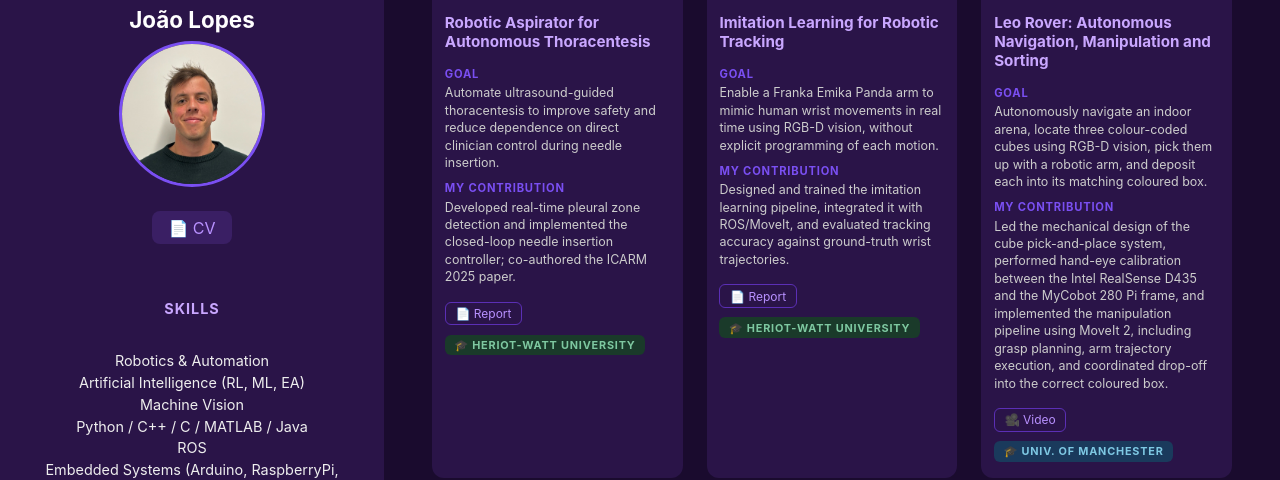
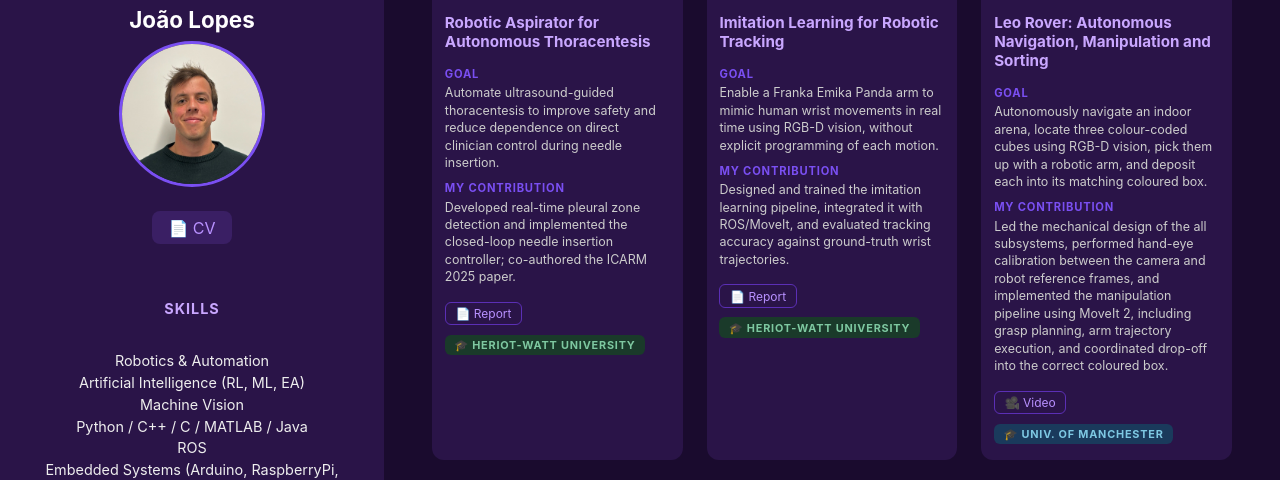
Before and after one commit to joao1324/joao1324.github.io, a Jekyll site: the page built from index.markdown, in a window 1280 px wide and 900 px high, scrolled down 685 px, cut to the strip 41-521 px from the top of the window. Built offline with Jekyll 4.4.1, drawn with Linux system fonts in a browser that asks for light colours; nearby versions of some CDN libraries.

Commit message:
Update portfolio content

```diff
--- a/_layouts/portfolio.html
+++ b/_layouts/portfolio.html
@@ -332,7 +332,7 @@
             <div class="label">Goal</div>
             <p>Autonomously navigate an indoor arena, locate three colour-coded cubes using RGB-D vision, pick them up with a robotic arm, and deposit each into its matching coloured box.</p>
             <div class="label">My Contribution</div>
-            <p>Led the mechanical design of the cube pick-and-place system, performed hand-eye calibration between the Intel RealSense D435 and the MyCobot 280 Pi frame, and implemented the manipulation pipeline using MoveIt 2, including grasp planning, arm trajectory execution, and coordinated drop-off into the correct coloured box.</p>
+            <p>Led the mechanical design of the all subsystems, performed hand-eye calibration between the camera and robot reference frames, and implemented the manipulation pipeline using MoveIt 2, including grasp planning, arm trajectory execution, and coordinated drop-off into the correct coloured box.</p>
             <a class="report-link" href="https://youtu.be/eat0fIyeqMQ" target="_blank">🎥 Video</a>
             <span class="institution-tag uom">🎓 Univ. of Manchester</span>
           </div>
```
